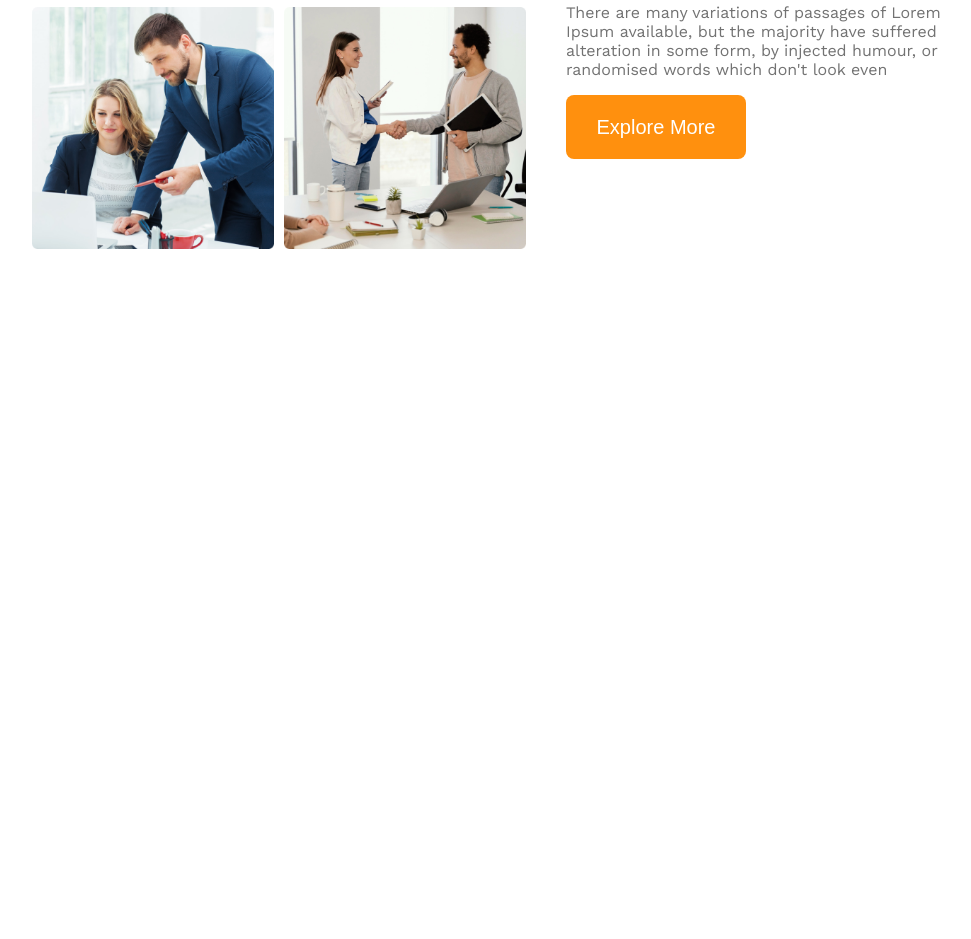
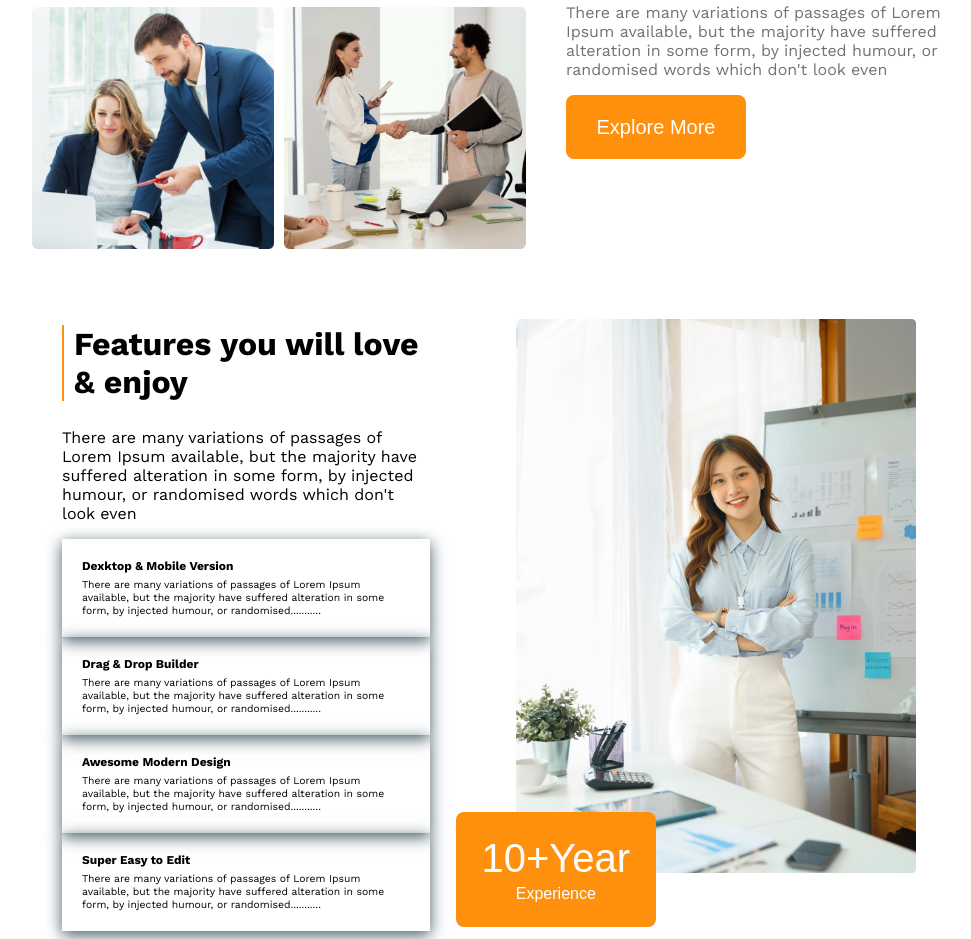
Before and after one commit to sarwarx369/architect-landing-page, a plain HTML site: page index.html in a window 1280 px wide. Shown: the part 1278-2217 px from the top of the page, without its empty margins (163-1134 px from the left). Before the commit the page ends 1535 px from the top, so only its background shows below. Drawn offline with nearby package versions, Linux system fonts and the light colour scheme.

Commit message:
feature section added

```diff
--- a/architect.css
+++ b/architect.css
@@ -113,3 +113,51 @@ main > section{
 .features{
     color: #FF900E;
 }
+
+/* feature design */
+.features-box{
+    display: flex;
+    gap: 86px;
+    margin-left: 60px;
+}
+.architect-img{
+    max-width: 400px;
+    max-height: 900px;
+    margin-top: 20px;
+}
+.box{
+    max-width: 430px;
+    padding: 15px;
+    box-shadow: 0px 4px 15px 0px #455A64;
+}
+.box-title{
+    margin: 5px;
+    font-size: .75rem;
+}
+.box-text{
+    margin: 5px;
+    font-size: .65rem;
+}
+.col1-title{
+    font-size: 2rem;
+    padding-left: 10px;
+    border-left: 2px solid #FF900E;
+    max-width: 430px;
+
+}
+.col1-p{
+    max-width:430px ;
+}
+.badge{
+margin-left: -60px;
+margin-top: -65px;
+width: 200px;
+height: 115px;
+
+}
+.year{
+    font-size: 2.5rem;
+}
+.experience{
+    font-size: 1rem;
+}
--- a/index.html
+++ b/index.html
@@ -44,6 +44,42 @@ Group of Architects
                    <button class="btn-primary">Explore More</button>
               </div>
              </section>
+
+             <section class="features-box">
+              <div class="column-1">
+                <h2 class="col1-title">Features you will love & enjoy</h2>
+              <p class="col1-p">There are many variations of passages of Lorem Ipsum available,
+                but the majority have
+                suffered alteration in some form, by injected humour,
+                or randomised words which don't look even</p>
+                <div class="box">
+                  <h6 class="box-title">Dexktop & Mobile Version</h6>
+                  <p class="box-text">There are many variations of passages of Lorem Ipsum available, but the majority have suffered alteration in some form,
+                    by injected humour, or randomised...........</p>
+                </div>
+                <div class="box">
+                  <h6 class="box-title">Drag & Drop Builder</h6>
+                  <p class="box-text">There are many variations of passages of Lorem Ipsum available, but the majority have suffered alteration in some form,
+                     by injected humour, or randomised...........</p>
+                </div>
+                <div class="box">
+                  <h6 class="box-title">Awesome Modern Design</h6>
+                  <p class="box-text">There are many variations of passages of Lorem Ipsum available, but the majority have suffered alteration in some form,
+                    by injected humour, or randomised...........</p>
+                </div>
+                <div class="box">
+                  <h6 class="box-title">Super Easy to Edit</h6>
+                  <p class="box-text">There are many variations of passages of Lorem Ipsum available, but the majority have suffered alteration in some form,
+                    by injected humour, or randomised...........</p>
+                </div>
+              </div>
+              <div class="column-2">
+                <img class="architect-img" src="images/architect.png" alt="">
+                  <button class="btn-primary badge "><span class="year">10+Year</span> <span class="experience">Experience</span></button>
+
+              </div>
+
+             </section>
              </main>
 
 
```
